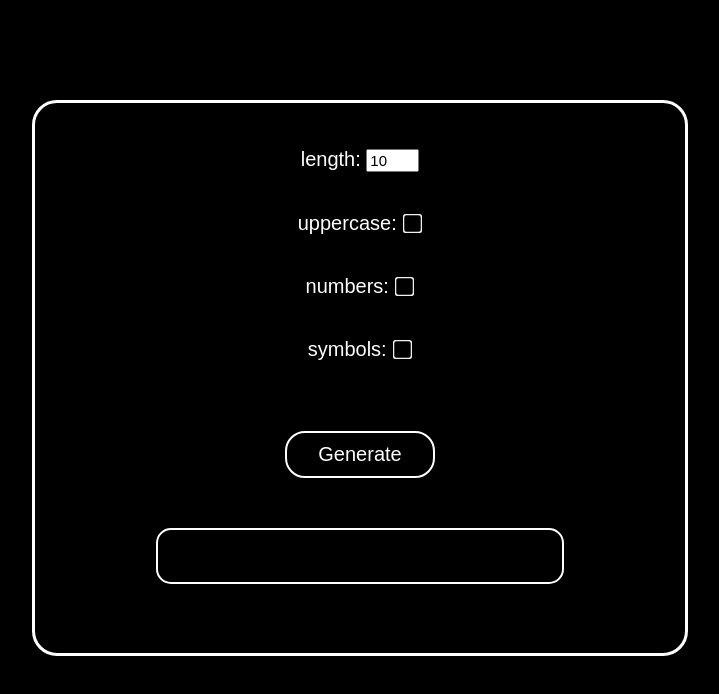
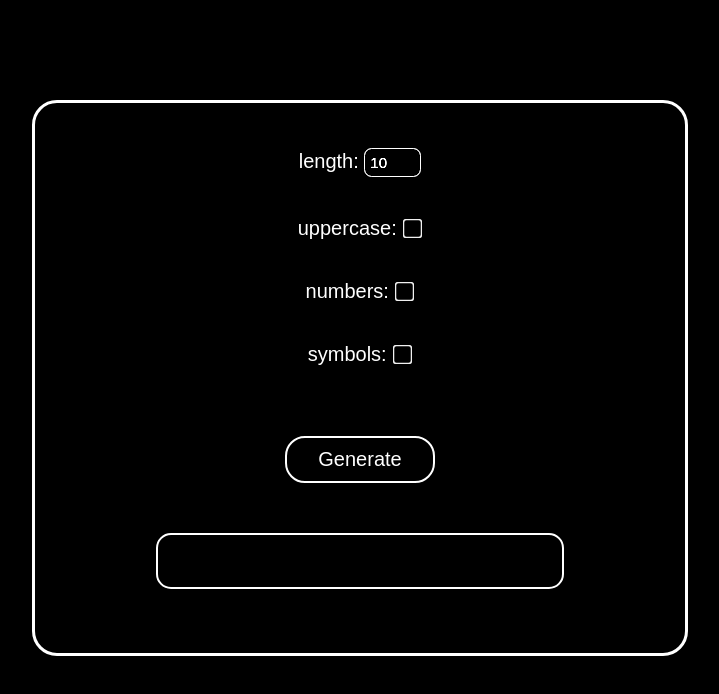
Before and after one commit to Balazsmi/PasswordGenerator, a plain HTML site: page index.html in a window 1280 px wide. Shown: the whole page, without its empty margins (280-999 px from the left). Drawn offline with Linux system fonts and the light colour scheme.

Commit message:
improved styling of length input field

```diff
--- a/style.css
+++ b/style.css
@@ -47,6 +47,12 @@ p {
 #length {
     font-size: 15px;
     width: 45px;
+    filter: invert(100%) grayscale(100%) brightness(1.75);
+    border-style: solid;
+    border-color: black;
+    padding: 5px;
+    border-radius: 7.5px;
+    border-width: 1px;
 }
 
 #output {
```
